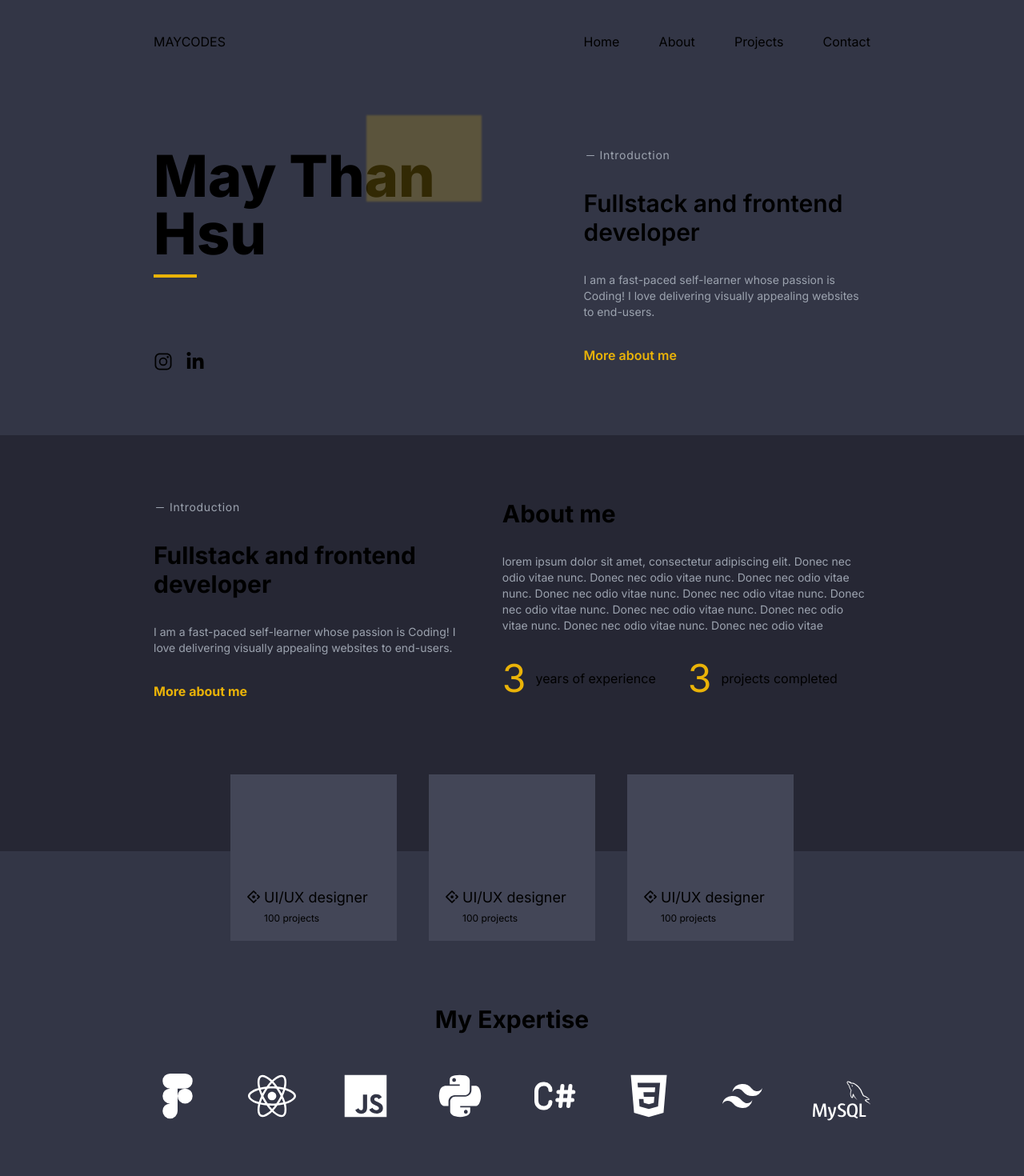
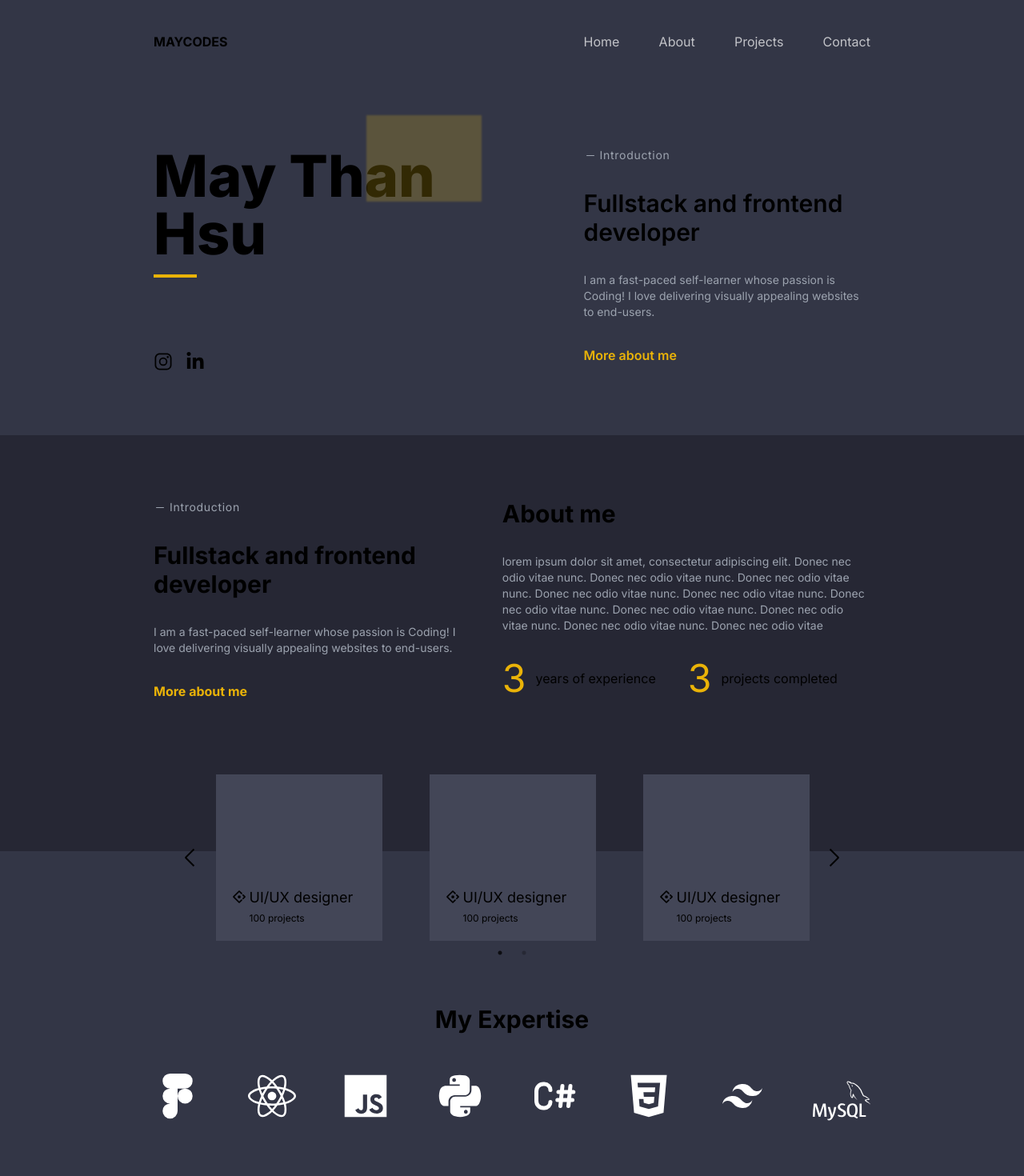
Before and after one commit to maythanhsuaung0-0/devportfolio, a Next.js app: page / in a window 1280 px wide. Shown: the top 1470 px of the page at 80% size. Built offline with nearby package versions, Linux system fonts and the light colour scheme.

Commit message:
added carousel for projects

```diff
--- a/package.json
+++ b/package.json
@@ -12,7 +12,9 @@
     "next": "14.2.5",
     "react": "^18",
     "react-dom": "^18",
-    "react-icons": "^5.3.0"
+    "react-icons": "^5.3.0",
+    "react-slick": "^0.30.2",
+    "slick-carousel": "^1.8.1"
   },
   "devDependencies": {
     "postcss": "^8",
--- a/src/app/globals.css
+++ b/src/app/globals.css
@@ -33,8 +33,27 @@ body {
 }
 @layer components {
   .navBtn {
-    @apply relative py-3 hover:before:content-[''] hover:before:w-2 hover:before:h-2 hover:before:bg-yellow-500
-    hover:before:absolute hover:before:bottom-0 hover:before:left-[50%] hover:before:-translate-x-[50%] hover:before:rounded-full;
+    @apply text-[rgba(255,255,255,0.7)] relative py-3 ;
+    &::before{
+      content: '';
+      background-color: transparent;
+      position: absolute;
+      bottom: 0;
+      left: 50%;
+      transform: translateX(-50%);
+      border-radius: 50%;
+      width:8px;
+      height:8px;
+      background-color:#eab308 ;
+      transition: opacity 0.3s ease-in-out;
+      opacity: 0;
+    }
+    &:hover::before{
+      opacity: 1;
+    }
+    &:hover{
+      @apply text-white
+    }
   }
   .subtext{
     @apply text-sm text-gray-400;
--- a/src/app/page.js
+++ b/src/app/page.js
@@ -15,6 +15,10 @@ import { BiLogoTailwindCss } from "react-icons/bi";
 import { SiMysql } from "react-icons/si";
 import BlogToggle from "@/components/BlogToggle";
 import { IoCloseOutline } from "react-icons/io5";
+import "slick-carousel/slick/slick.css";
+import "slick-carousel/slick/slick-theme.css";
+import SimpleSlider from "@/components/Slider";
+
 export default function Home() {
   const [showMenu, setShowMenu] = React.useState(false);
   const toggleMenu = () => {
@@ -158,9 +162,11 @@ export default function Home() {
       <section className="bg-[#333646] py-[5em]">
         <div className="w-[80%] lg:w-[70%] mx-auto relative">
           <div className="lg:absolute lg:-top-44 lg:left-[50%] lg:transform lg:-translate-x-[50%]">
-            <div className="flex flex-col lg:flex-row gap-10">
+            {/* <div className="flex flex-col lg:flex-row gap-10"> */}
+            <div className=" m-auto w-full lg:w-[800px]">
               {" "}
-              <div className="p-5 w-52 h-52 self-center hover:bg-yellow-500 cursor-pointer bg-[#434657] flex">
+              <SimpleSlider/>
+              {/* <div className="p-5 w-52 h-52 self-center hover:bg-yellow-500 cursor-pointer bg-[#434657] flex">
                 <div className="flex flex-row gap-1 mt-auto">
                   <div className="text-lg mt-1">
                     <AiOutlineAntDesign />
@@ -192,7 +198,7 @@ export default function Home() {
                     <span className="text-xs">100 projects</span>
                   </div>
                 </div>
-              </div>
+              </div> */}
             </div>
           </div>
           <div className="lg:pt-[7em] py-[5em] lg:py-[7em] grid gap-[3em]">
--- a/src/components/Navbar.js
+++ b/src/components/Navbar.js
@@ -7,7 +7,7 @@ const Navbar = ({toggleMenu}) => {
   return (
     <div className="bg-[#333646]">
       <div className="grid grid-cols-[80%,auto] lg:grid-cols-[60%,40%] w-[85%] lg:w-[70%] m-auto py-10">
-        <div className="fw-bold uppercase">Maycodes</div>
+        <div className=" font-bold uppercase">Maycodes</div>
         <div  className="grid">
           <ul className="list-none lg:flex lg:flex-row justify-between hidden">
             <li className="">
--- /dev/null
+++ b/src/components/Slider.js
@@ -0,0 +1,111 @@
+import React from "react";
+import Slider from "react-slick";
+import "slick-carousel/slick/slick.css";
+import "slick-carousel/slick/slick-theme.css";
+import { AiOutlineAntDesign } from "react-icons/ai";
+import { VscChevronLeft } from "react-icons/vsc";
+import { VscChevronRight } from "react-icons/vsc";
+
+function NxtArrow(props) {
+  const {  onClick } = props;
+  return (
+    <div
+    className=" text-4xl absolute top-1/2 -right-5 transform -translate-y-1/2 font-bold cursor-pointer z-20"
+      onClick={onClick}
+    >
+      {" "}
+      <VscChevronRight />
+    </div>
+  );
+}
+
+function PrvArrow(props) {
+  const { onClick } = props;
+  return (
+    <div
+    className=" text-4xl absolute top-1/2 -left-5 transform -translate-y-1/2 font-bold cursor-pointer z-20"
+      onClick={onClick}
+    >
+      {" "}
+      <VscChevronLeft />
+    </div>
+  );
+}
+
+export default function SimpleSlider() {
+  var settings = {
+    dots: true,
+    infinite: false,
+    speed: 500,
+    slidesToShow: 3,
+    slidesToScroll: 1,
+    nextArrow: <NxtArrow />,
+    prevArrow: <PrvArrow />,
+    responsive: [
+      {
+        breakpoint: 600,
+        settings: {
+          slidesToShow: 1,
+          slidesToScroll: 1,
+          initialSlide: 1,
+        },
+      },
+    ],
+  };
+  return (
+    <Slider {...settings}>
+      <div className="w-full ">
+        <div className="p-5 w-52 h-52 m-auto self-center hover:bg-yellow-500 cursor-pointer bg-[#434657] flex">
+          <div className="flex flex-row gap-1 mt-auto">
+            <div className="text-lg mt-1">
+              <AiOutlineAntDesign />
+            </div>
+            <div className="grid gap-1">
+              <span className="text-lg">UI/UX designer</span>
+              <span className="text-xs">100 projects</span>
+            </div>
+          </div>
+        </div>
+      </div>
+      <div className="w-full ">
+        <div className="p-5 w-52 h-52 self-center m-auto hover:bg-yellow-500 cursor-pointer bg-[#434657] flex">
+          <div className="flex flex-row gap-1 mt-auto">
+            <div className="text-lg mt-1">
+              <AiOutlineAntDesign />
+            </div>
+            <div className="grid gap-1">
+              <span className="text-lg">UI/UX designer</span>
+              <span className="text-xs">100 projects</span>
+            </div>
+          </div>
+        </div>
+      </div>
+      <div className="w-full ">
+        <div className="p-5 w-52 h-52 self-center m-auto hover:bg-yellow-500 cursor-pointer bg-[#434657] flex">
+          <div className="flex flex-row gap-1 mt-auto">
+            <div className="text-lg mt-1">
+              <AiOutlineAntDesign />
+            </div>
+            <div className="grid gap-1">
+              <span className="text-lg">UI/UX designer</span>
+              <span className="text-xs">100 projects</span>
+            </div>
+          </div>
+        </div>
+      </div>
+      <div className="w-full ">
+        <div className="p-5 w-52 h-52 self-center m-auto hover:bg-yellow-500 cursor-pointer bg-[#434657] flex">
+          <div className="flex flex-row gap-1 mt-auto">
+            <div className="text-lg mt-1">
+              <AiOutlineAntDesign />
+            </div>
+            <div className="grid gap-1">
+              <span className="text-lg">UI/UX designer</span>
+              <span className="text-xs">100 projects</span>
+            </div>
+          </div>
+        </div>
+      </div>
+    </Slider>
+  );
+}
```
Also changed, not shown: 1 other file (tests, documents, lock files or other folders).
